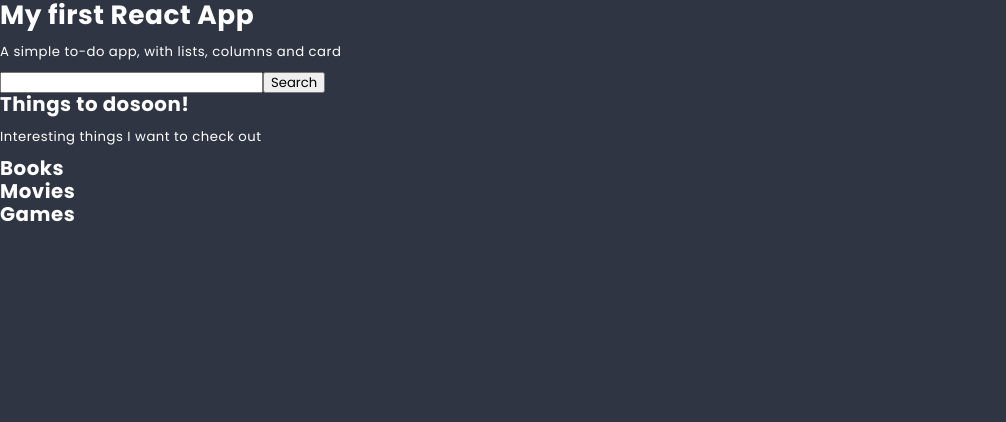
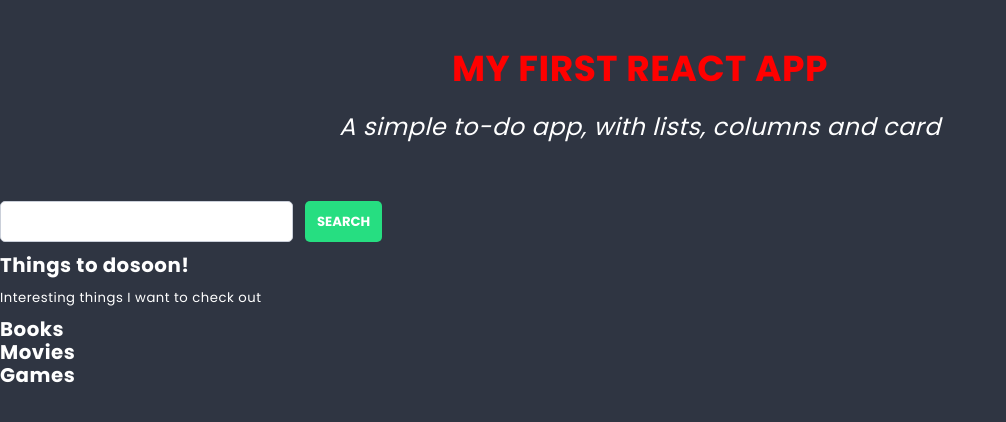
Before and after one commit to piotrkotulski/react_kodilla, a React (Create React App) app: page / in a window 1280 px wide. Shown: the top 422 px of the page, without its empty margins (0-1006 px from the left). Built offline with nearby package versions, Linux system fonts and the light colour scheme.

Commit message:
fixed css modules

```diff
--- a/src/components/Hero/Hero.js
+++ b/src/components/Hero/Hero.js
@@ -1,12 +1,11 @@
-
-import './Hero.module.scss';
+import styles from './Hero.module.scss';
 
 
 const Hero = () => {
     return (
-        <div className="hero">
-            <h1 className="title">My first React App</h1>
-            <p className="subtitle">A simple to-do app, with lists, columns and card</p>
+        <div className={styles.hero}>
+            <h1 className={styles.title}>My first React App</h1>
+            <p className={styles.subtitle}>A simple to-do app, with lists, columns and card</p>
         </div>
     );
 };
--- a/src/components/SearchForm/SearchForm.js
+++ b/src/components/SearchForm/SearchForm.js
@@ -1,8 +1,9 @@
+import styles from './SearchForm.module.scss';
 const SearchForm = () => {
     return (
         <form>
-            <input type="text" />
-            <button>Search</button>
+            <input className={styles.input} type="text" />
+            <button className={styles.button}>Search</button>
         </form>
     );
 };
--- /dev/null
+++ b/src/components/SearchForm/SearchForm.module.scss
@@ -0,0 +1,51 @@
+@import '../../styles/settings.scss';
+
+.searchForm {
+  display: flex;
+  justify-content: center;
+}
+
+.input {
+  min-width: 200px;
+  background: $color-light;
+  border: 1px solid lighten($color-dark, 60%);
+  padding: $base-size ($base-size * 1.5);
+  margin: 0 0 $base-size 0;
+  font-family: $font-text;
+  border-radius: $radius;
+}
+
+.button {
+  background: $color-success;
+  border: 0;
+  color: $color-light;
+  text-align: center;
+  line-height: 1.3;
+  padding: $base-size;
+  margin: 0 $base-size $base-size $base-size;
+  border-radius: $radius;
+  cursor: pointer;
+  font-weight: 700;
+  text-transform: uppercase;
+  transition: $transition;
+
+  &:hover {
+    background: darken($color-success, 5%);
+  }
+
+  &.danger {
+    background: $color-warning;
+
+    &:hover {
+      background: darken($color-warning, 5%);
+    }
+  }
+
+  &.transparent {
+    background: transparent;
+
+    &:hover {
+      color: darken($color-light, 20%);
+    }
+  }
+}
```
